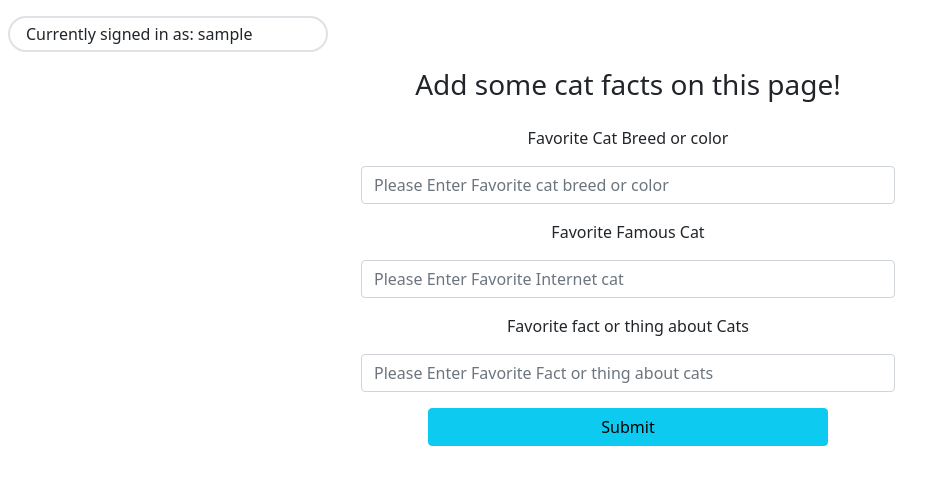
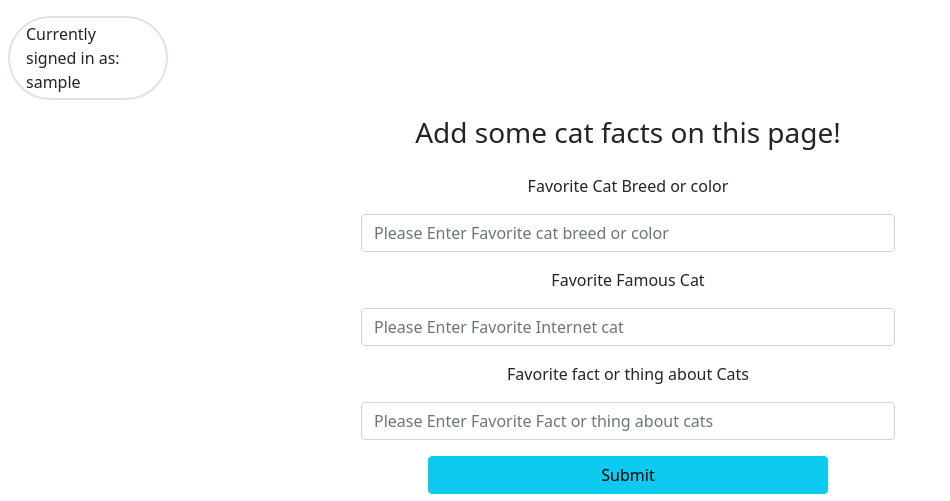
Before and after one commit to Navi-beep/cat_app, a Flask app: page /addcats in a window 1280 px wide. Shown: the part 56-557 px from the top of the page, without its empty margins (0-950 px from the left). Run offline with Flask 2, Linux system fonts and the light colour scheme; the visitor is signed in with stand-in values (Sample User, id 1); data comes from the database, SQL or seed files in the repository; some libraries are stand-ins or nearby versions.

Commit message:
added user bubble

```diff
--- a/app/templates/base.html
+++ b/app/templates/base.html
@@ -52,7 +52,7 @@
         <!--<h1 class="h1 text-center">Welcome to Cat App!</h1>-->
             {% include 'alerts.html'%}
             {% if current_user.is_authenticated %}
-            <div class="row mt-3 m-2 p-1 border border-2 rounded-pill w-25 mw-25">
+            <div class="row mt-3 m-2 p-1 border border-2 rounded-pill mw-25" style="width: 10rem;">
             <h7 class="h7">
             Currently signed in as:
             {{current_user.username }}
```
